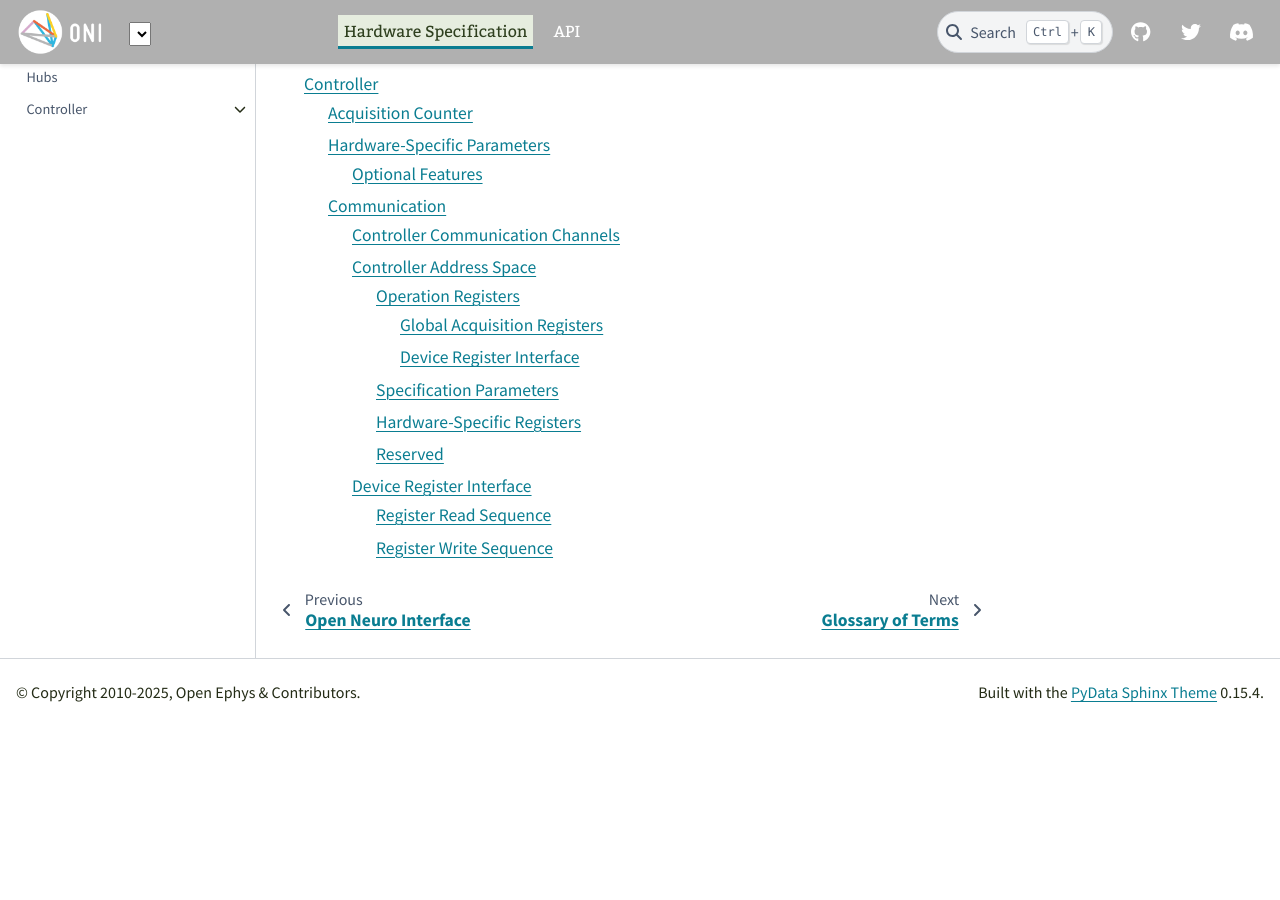
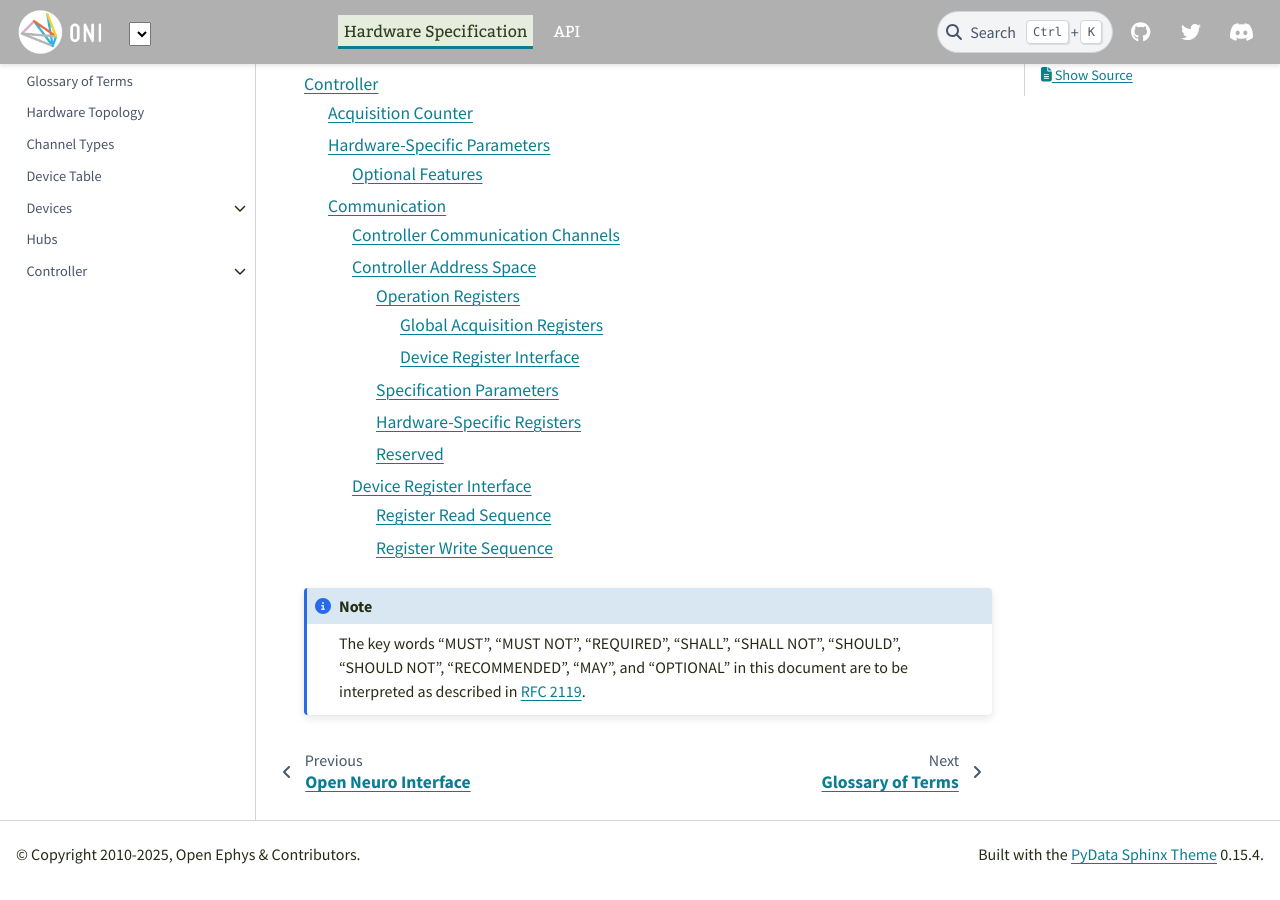
Before and after one commit to open-ephys/ONI, a Sphinx documentation site: the page built from source/hw-spec/index.rst, in a window 1280 px wide and 900 px high, scrolled down 628 px. Built offline with Sphinx 7.4.7 and the PyData theme 0.15.4, drawn with Linux system fonts in a browser that asks for light colours; before the commit the page ends 1366 px from its top, so only the background shows below that.

Commit message:
Add RFC 2119 text at hardware intro page

```diff
--- a/source/hw-spec/index.rst
+++ b/source/hw-spec/index.rst
@@ -22,3 +22,9 @@
    devices/index
    hubs
    controller/index
+
+
+.. note:: The key words "MUST", "MUST NOT", "REQUIRED", "SHALL", "SHALL
+  NOT", "SHOULD", "SHOULD NOT", "RECOMMENDED",  "MAY", and
+  "OPTIONAL" in this document are to be interpreted as described in
+  `RFC 2119 <https://datatracker.ietf.org/doc/html/rfc2119>`_.
```
